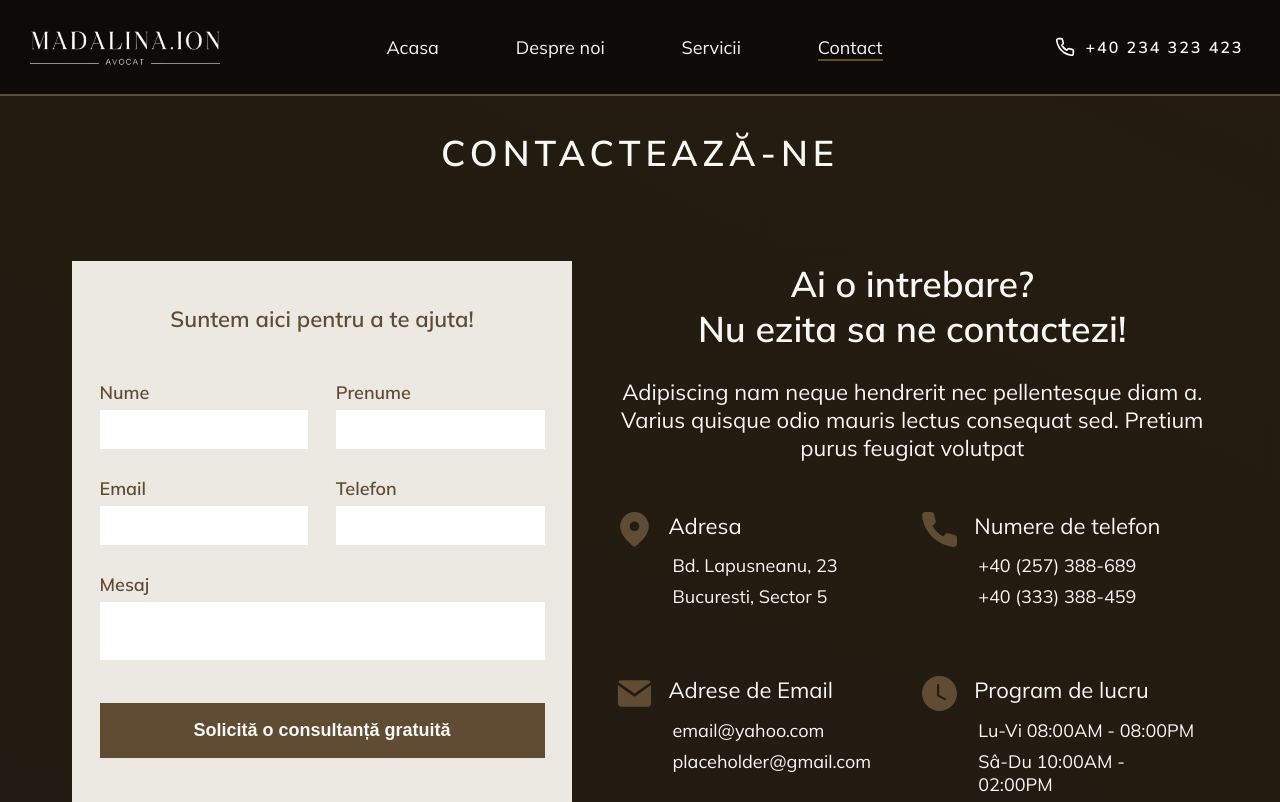
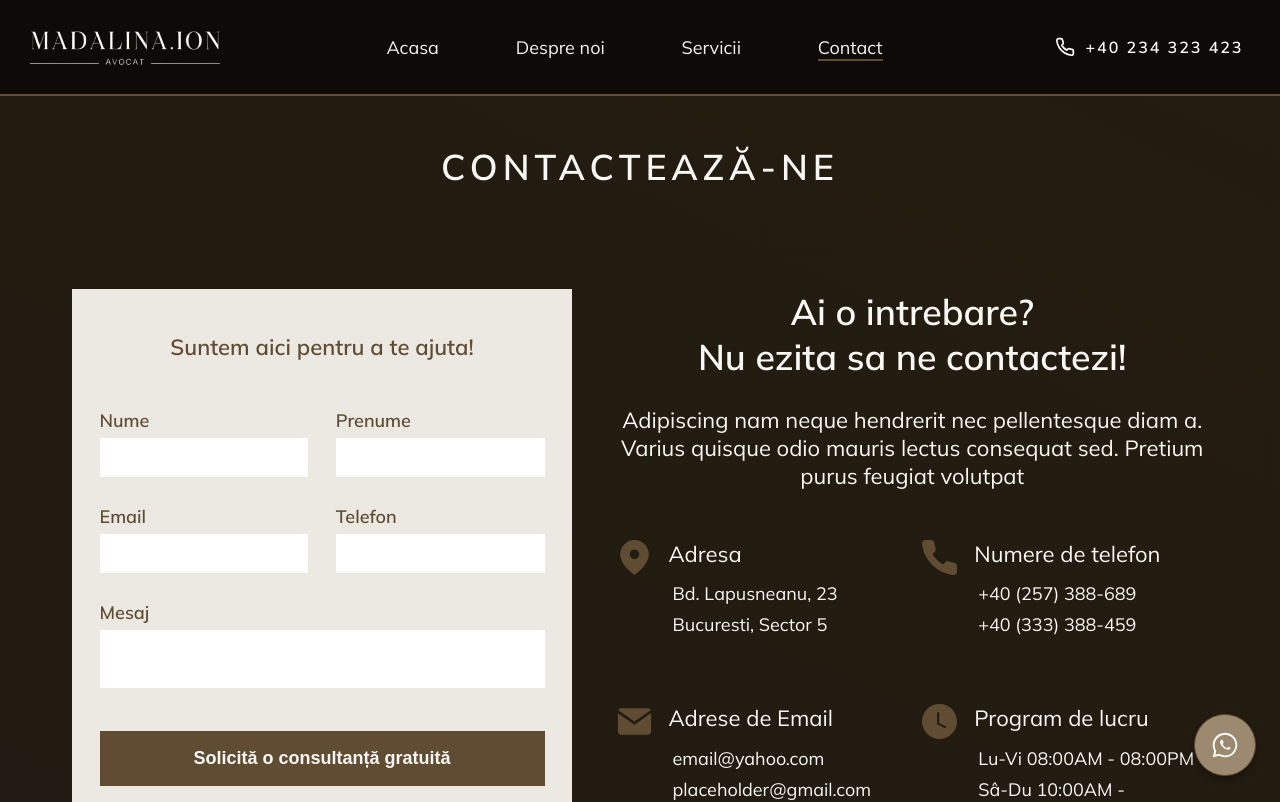
Before and after one commit to Eduard-Ocunschi/website-avocatura, a Next.js app: page /contact in a window 1280 px wide. Shown: the top 802 px of the page. Built offline with nearby package versions, Linux system fonts and the light colour scheme.

Commit message:
Added WhatsApp Button - Draggable

```diff
--- a/app/_components/Contact/Contact.module.css
+++ b/app/_components/Contact/Contact.module.css
@@ -23,7 +23,7 @@
   letter-spacing: 0.5rem;
   text-transform: uppercase;
   justify-self: start;
-  padding: var(--padding-2xl-3xl) var(--padding-lg-xl);
+  padding: var(--padding-3xl) var(--padding-2xl);
 }
 
 .container {
@@ -81,8 +81,20 @@
     justify-content: center;
   }
 }
+
+@media (max-width: 850px) {
+  .section_contact {
+    padding: var(--padding-3xl) var(--padding-2xl);
+  }
+}
 @media (max-width: 596px) {
   .informations {
     grid-template-columns: repeat(1, 1fr);
   }
 }
+
+@media (max-width: 350px) {
+  .section_contact {
+    padding: var(--padding-3xl) var(--padding-lg-xl);
+  }
+}
--- a/app/_components/Form/Form.js
+++ b/app/_components/Form/Form.js
@@ -2,6 +2,7 @@
 
 import { useForm } from "react-hook-form";
 import styles from "./Form.module.css";
+import toast from "react-hot-toast";
 
 function Form() {
   const {
@@ -11,9 +12,18 @@ function Form() {
     reset,
   } = useForm();
 
-  const onSubmit = (data) => {
+  const onSubmit = async (data) => {
     console.log(data);
-    reset();
+
+    try {
+      await new Promise((res) => setTimeout(res, 10000));
+      toast.success(
+        "Mesajul a fost trimis cu sucches! Te vom contacta in curand."
+      );
+      reset();
+    } catch (error) {
+      toast.error("Mesajul nu a fost trimis! Te rugăm, încearcă din nou!");
+    }
   };
 
   return (
@@ -101,8 +111,10 @@ function Form() {
             <span className={styles.error}>{errors.message.message}</span>
           )}
         </div>
-        <button className={styles.btn_submit}>
-          Solicită o consultanță gratuită
+        <button className={styles.btn_submit} disabled={isSubmitting}>
+          {isSubmitting
+            ? "Cerere in curs de trimitere..."
+            : "Solicită o consultanță gratuită"}
         </button>
       </div>
     </form>
--- a/app/_components/Form/Form.module.css
+++ b/app/_components/Form/Form.module.css
@@ -78,6 +78,9 @@
 .btn_submit:hover {
   background-color: #8d6e4b;
 }
+.btn_submit:disabled {
+  background-color: var(--color-grey-300);
+}
 
 /* MEDIA QUERY */
 
--- /dev/null
+++ b/app/_components/WhatsAppButton/WhatsAppButtonDraggable.js
@@ -0,0 +1,178 @@
+"use client";
+
+import React, { useState, useEffect, useRef } from "react";
+import styles from "./WhatsAppButtonDraggable.module.css";
+
+const phoneNumber = "1234567890"; // Replace with your WhatsApp number
+const message = "Hello, I need legal assistance.";
+
+export default function WhatsAppButtonDraggable() {
+  const link = `https://wa.me/${phoneNumber}?text=${encodeURIComponent(
+    message
+  )}`;
+
+  // Start position: 24px from bottom, 24px from right — convert to top/left on mount
+  const [position, setPosition] = useState({ top: null, left: null });
+  const dragging = useRef(false);
+  const lastPos = useRef(null);
+  const wasDragged = useRef(false);
+  const buttonRef = useRef(null);
+
+  const [isSnapping, setIsSnapping] = useState(false);
+
+  // Convert initial bottom/right to top/left on mount
+  useEffect(() => {
+    if (!buttonRef.current) return;
+    const btn = buttonRef.current;
+    const btnWidth = btn.offsetWidth;
+    const btnHeight = btn.offsetHeight;
+    const initialLeft = window.innerWidth - btnWidth - 24;
+    const initialTop = window.innerHeight - btnHeight - 24;
+    setPosition({ top: initialTop, left: initialLeft });
+  }, []);
+
+  const onDragStart = (x, y) => {
+    dragging.current = true;
+    lastPos.current = { x, y };
+    wasDragged.current = false;
+    setIsSnapping(false);
+  };
+
+  const onDragMove = (x, y) => {
+    if (!dragging.current || !lastPos.current || !buttonRef.current) return;
+
+    const dx = x - lastPos.current.x;
+    const dy = y - lastPos.current.y;
+
+    if (Math.abs(dx) > 3 || Math.abs(dy) > 3) {
+      wasDragged.current = true;
+    }
+
+    const btn = buttonRef.current;
+    const btnWidth = btn.offsetWidth;
+    const btnHeight = btn.offsetHeight;
+    const viewportWidth = window.innerWidth;
+    const viewportHeight = window.innerHeight;
+    const margin = 10;
+
+    let newLeft = position.left + dx;
+    let newTop = position.top + dy;
+
+    // Clamp left and top so the button stays in viewport
+    newLeft = Math.min(
+      Math.max(margin, newLeft),
+      viewportWidth - btnWidth - margin
+    );
+    newTop = Math.min(
+      Math.max(margin, newTop),
+      viewportHeight - btnHeight - margin
+    );
+
+    setPosition({ top: newTop, left: newLeft });
+    lastPos.current = { x, y };
+  };
+
+  const onDragEnd = () => {
+    if (!buttonRef.current) return;
+
+    const btn = buttonRef.current;
+    const btnWidth = btn.offsetWidth;
+    const viewportWidth = window.innerWidth;
+    const margin = 10;
+
+    // Snap horizontally: closest side (left or right)
+    const centerX = position.left + btnWidth / 2;
+    const snapLeft =
+      centerX > viewportWidth / 2
+        ? viewportWidth - btnWidth - margin - 12 // add 2px here
+        : margin;
+
+    setIsSnapping(true);
+    setPosition((pos) => ({
+      top: pos.top,
+      left: snapLeft,
+    }));
+
+    dragging.current = false;
+    lastPos.current = null;
+  };
+
+  const handleClick = (e) => {
+    if (wasDragged.current) {
+      e.preventDefault();
+      wasDragged.current = false;
+    }
+  };
+
+  const handleMouseDown = (e) => {
+    e.preventDefault();
+    onDragStart(e.clientX, e.clientY);
+  };
+
+  const handleMouseMove = (e) => {
+    onDragMove(e.clientX, e.clientY);
+  };
+
+  const handleMouseUp = () => {
+    onDragEnd();
+  };
+
+  const handleTouchStart = (e) => {
+    const touch = e.touches[0];
+    onDragStart(touch.clientX, touch.clientY);
+  };
+
+  const handleTouchMove = (e) => {
+    const touch = e.touches[0];
+    onDragMove(touch.clientX, touch.clientY);
+  };
+
+  const handleTouchEnd = () => {
+    onDragEnd();
+  };
+
+  useEffect(() => {
+    window.addEventListener("mousemove", handleMouseMove);
+    window.addEventListener("mouseup", handleMouseUp);
+    window.addEventListener("touchmove", handleTouchMove, { passive: false });
+    window.addEventListener("touchend", handleTouchEnd);
+
+    return () => {
+      window.removeEventListener("mousemove", handleMouseMove);
+      window.removeEventListener("mouseup", handleMouseUp);
+      window.removeEventListener("touchmove", handleTouchMove);
+      window.removeEventListener("touchend", handleTouchEnd);
+    };
+  }, [position]);
+
+  return (
+    <a
+      href={link}
+      target="_blank"
+      rel="noopener noreferrer"
+      ref={buttonRef}
+      onMouseDown={handleMouseDown}
+      onTouchStart={handleTouchStart}
+      onClick={handleClick}
+      className={styles.button}
+      style={{
+        position: "fixed",
+        top: position.top,
+        left: position.left,
+        transition: isSnapping ? "left 0.3s ease" : "none",
+      }}
+      draggable={false}
+      aria-label="Chat on WhatsApp"
+    >
+      <svg
+        xmlns="http://www.w3.org/2000/svg"
+        width="28"
+        height="28"
+        viewBox="0 0 32 32"
+        fill="currentColor"
+      >
+        <path d="M16.001 2.004a13.993 13.993 0 0 0-12.3 20.788L2 30l7.354-1.641a13.996 13.996 0 1 0 6.647-26.355zM16 28a11.949 11.949 0 0 1-6.117-1.683l-.437-.26-4.354.973.923-4.237-.283-.437A11.948 11.948 0 1 1 28 16c0 6.617-5.383 12-12 12zm6.354-8.854c-.292-.146-1.729-.854-1.996-.951s-.46-.146-.655.146-.751.951-.923 1.146-.341.219-.633.073a9.822 9.822 0 0 1-2.897-1.783 10.919 10.919 0 0 1-2.022-2.5c-.212-.365-.023-.562.159-.73.164-.156.365-.406.548-.609.182-.202.242-.341.365-.567s.061-.426-.03-.572c-.088-.146-.655-1.58-.897-2.17-.237-.567-.479-.49-.655-.5-.173-.009-.373-.011-.572-.011s-.526.073-.8.365c-.274.292-1.044 1.019-1.044 2.479s1.069 2.865 1.219 3.065c.146.194 2.106 3.22 5.11 4.515.715.308 1.272.491 1.708.627.717.227 1.368.195 1.883.118.575-.085 1.729-.706 1.974-1.388.243-.682.243-1.267.17-1.388-.073-.121-.266-.194-.559-.341z" />
+      </svg>
+    </a>
+  );
+}
--- /dev/null
+++ b/app/_components/WhatsAppButton/WhatsAppButtonDraggable.module.css
@@ -0,0 +1,17 @@
+.button {
+  z-index: 50;
+  background-color: var(--color-primary-light);
+  color: white;
+  padding: 16px;
+  border-radius: 50%;
+  border: 1px solid var(--color-primary-strong);
+  box-shadow: 0 4px 10px rgba(0, 0, 0, 0.3);
+  cursor: grab;
+  user-select: none;
+  touch-action: none;
+  transition: background-color 0.3s ease;
+}
+
+.button:hover {
+  background-color: var(--color-primary-very-light);
+}
--- a/app/_styles/globals.css
+++ b/app/_styles/globals.css
@@ -43,6 +43,7 @@ canvas {
 
 header {
   z-index: 1;
+  /* position: relative; */
 }
 
 /* --- CSS VARIABLES --- */
--- a/app/despre/page.js
+++ b/app/despre/page.js
@@ -1,5 +1,5 @@
 function page() {
-  return <h1>DESPRE</h1>;
+  return <div>Despre</div>;
 }
 
 export default page;
--- a/app/layout.js
+++ b/app/layout.js
@@ -1,6 +1,8 @@
 import "@/app/_styles/globals.css";
 import { Mulish } from "next/font/google";
 import Navigation from "./_components/Navigation/Navigation";
+import { Toaster } from "react-hot-toast";
+import WhatsAppButtonDraggable from "./_components/WhatsAppButton/WhatsAppButtonDraggable";
 
 const mulish = Mulish({
   subsets: ["latin"],
@@ -22,7 +24,36 @@ export default function RootLayout({ children }) {
         <header>
           <Navigation />
         </header>
-        <main>{children}</main>
+        <main>
+          <Toaster
+            position="top-center"
+            gutter={12}
+            containerStyle={{ margin: "8px" }}
+            toastOptions={{
+              success: {
+                duration: 3000,
+              },
+              error: {
+                duration: 5000,
+              },
+              style: {
+                fontSize: "16px",
+                fontWeight: "700",
+                maxWidth: "450px",
+                width: "70vh",
+                padding: "16px 24px",
+                color: "var(--color-primary-strong)",
+                backgroundColor: "var(--color-secondary-very-light)",
+                border: "1px solid var(--color-primary-strong)",
+                borderRadius: "0",
+                textAlign: "center",
+              },
+            }}
+          />
+          <WhatsAppButtonDraggable />
+
+          {children}
+        </main>
       </body>
     </html>
   );
--- a/package.json
+++ b/package.json
@@ -14,6 +14,7 @@
     "react": "^19.0.0",
     "react-dom": "^19.0.0",
     "react-hook-form": "^7.56.3",
+    "react-hot-toast": "^2.5.2",
     "react-icons": "^5.5.0"
   },
   "devDependencies": {
```
Also changed, not shown: app/_components/Hero/Hero.module.css (+9 -3 lines), 1 other file (tests, documents, lock files or other folders).
